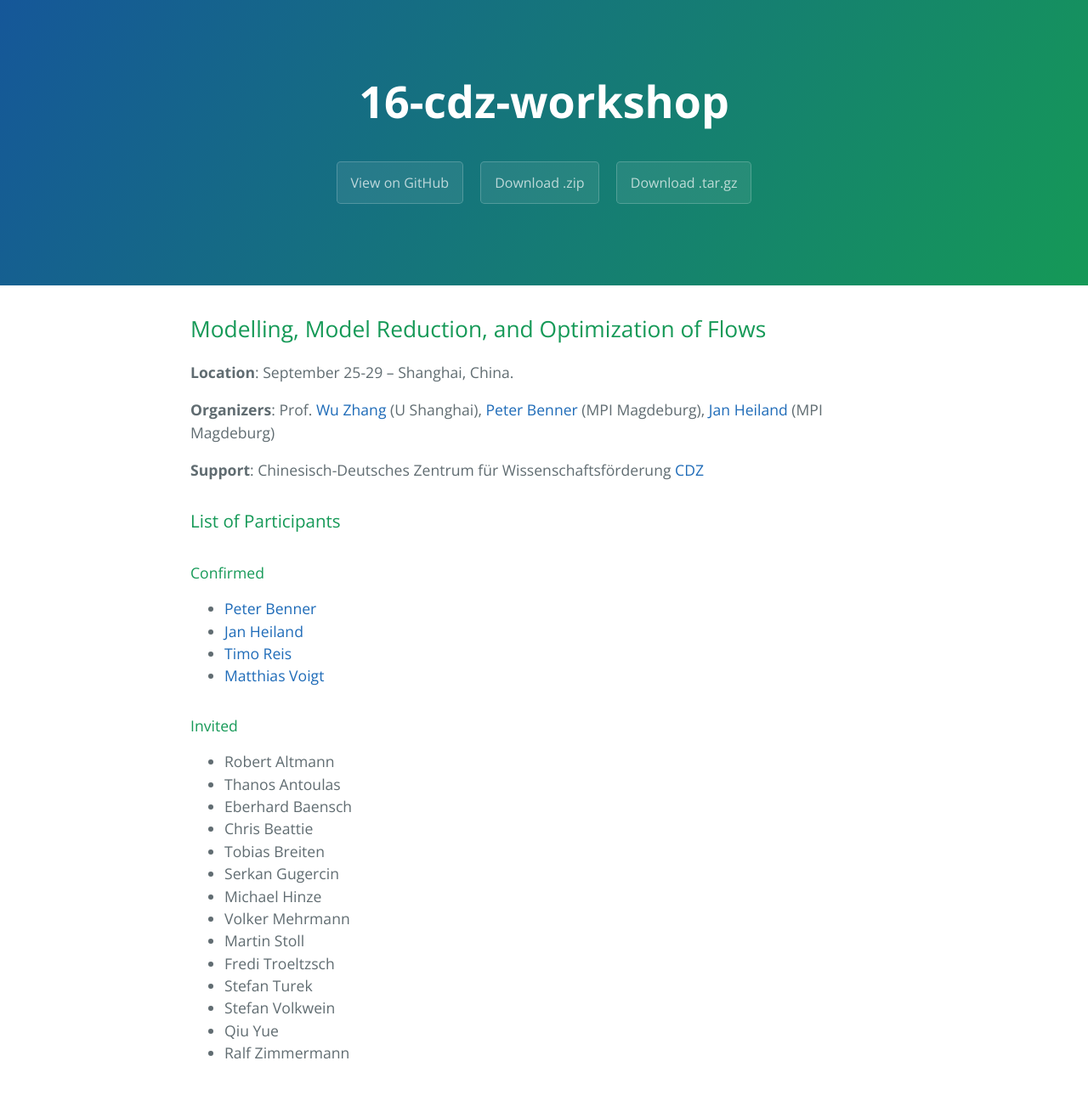
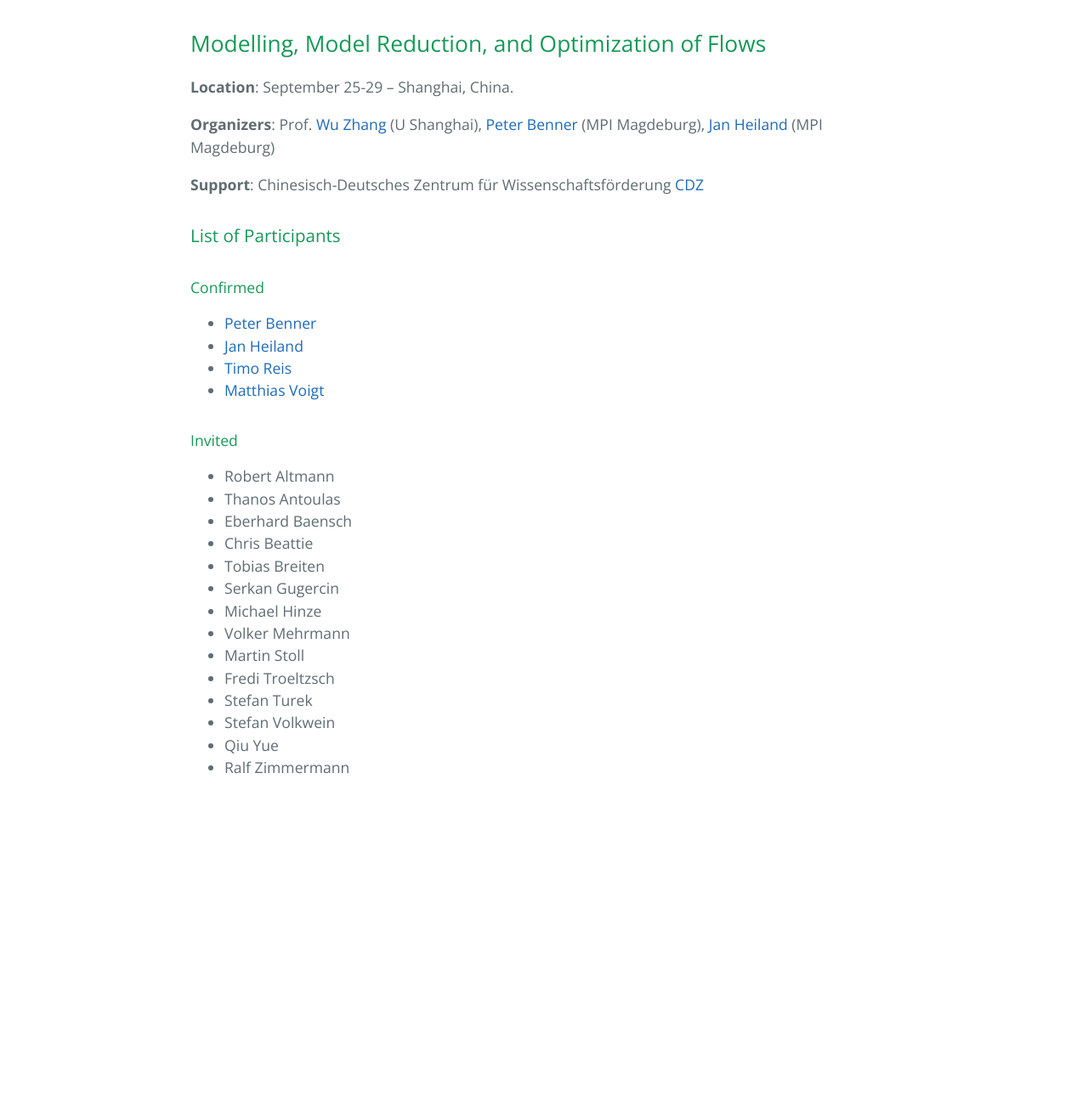
Before and after one commit to highlando/16-cdz-workshop, a Jekyll site: the page built from index.md, in a window 1280 px wide. Shown: the whole page at 85% size. Built offline with Jekyll 4.4.1, drawn with Linux system fonts in a browser that asks for light colours; after the commit the page ends 966 px from its top, so only the background shows below that.

Commit message:
header --

```diff
--- a/_layouts/index.html
+++ b/_layouts/index.html
@@ -10,13 +10,13 @@
     <link rel="stylesheet" type="text/css" href="stylesheets/github-light.css" media="screen">
   </head>
   <body>
-    <section class="page-header">
+    <!-- <section class="page-header">
       <h1 class="project-name">16-cdz-workshop</h1>
       <h2 class="project-tagline"></h2>
       <a href="https://github.com/highlando/16-cdz-workshop" class="btn">View on GitHub</a>
       <a href="https://github.com/highlando/16-cdz-workshop/zipball/master" class="btn">Download .zip</a>
       <a href="https://github.com/highlando/16-cdz-workshop/tarball/master" class="btn">Download .tar.gz</a>
-    </section>
+	  </section> -->
 
     <section class="main-content">
 		{{content}}
```
